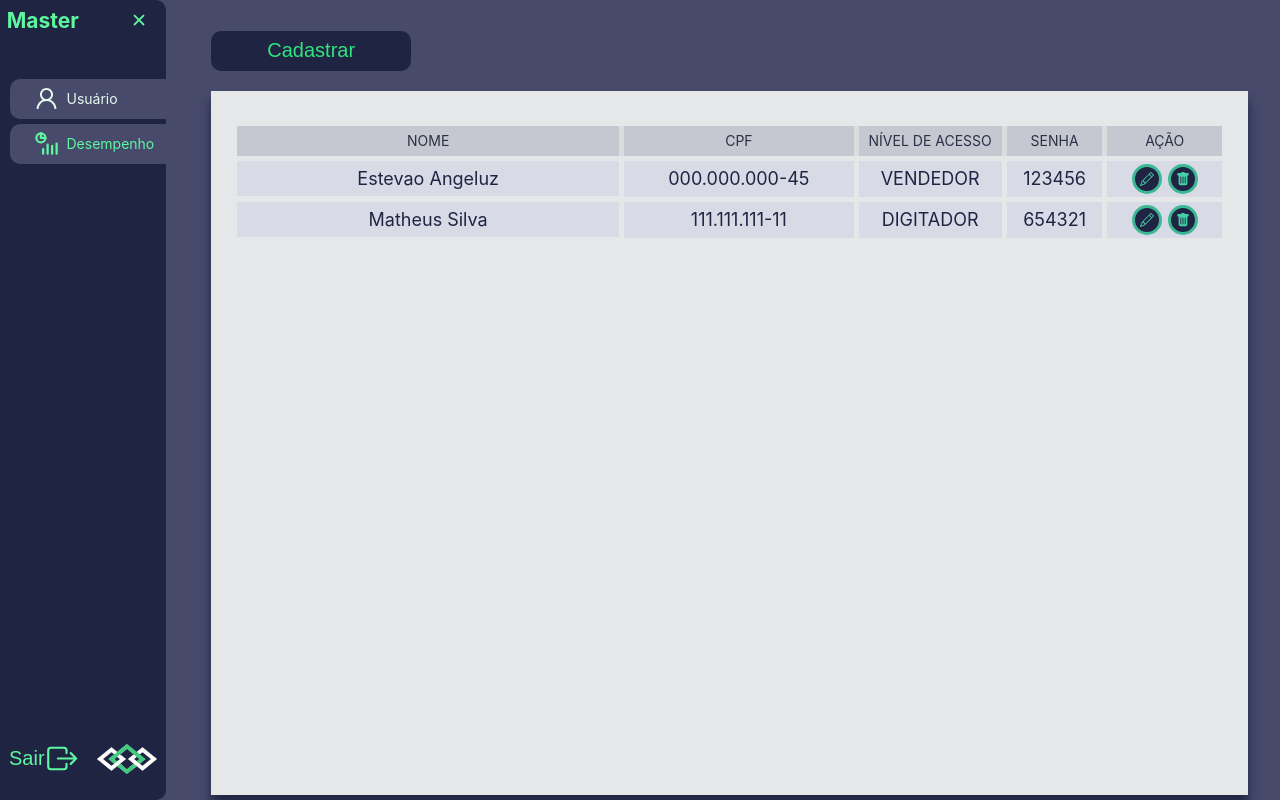
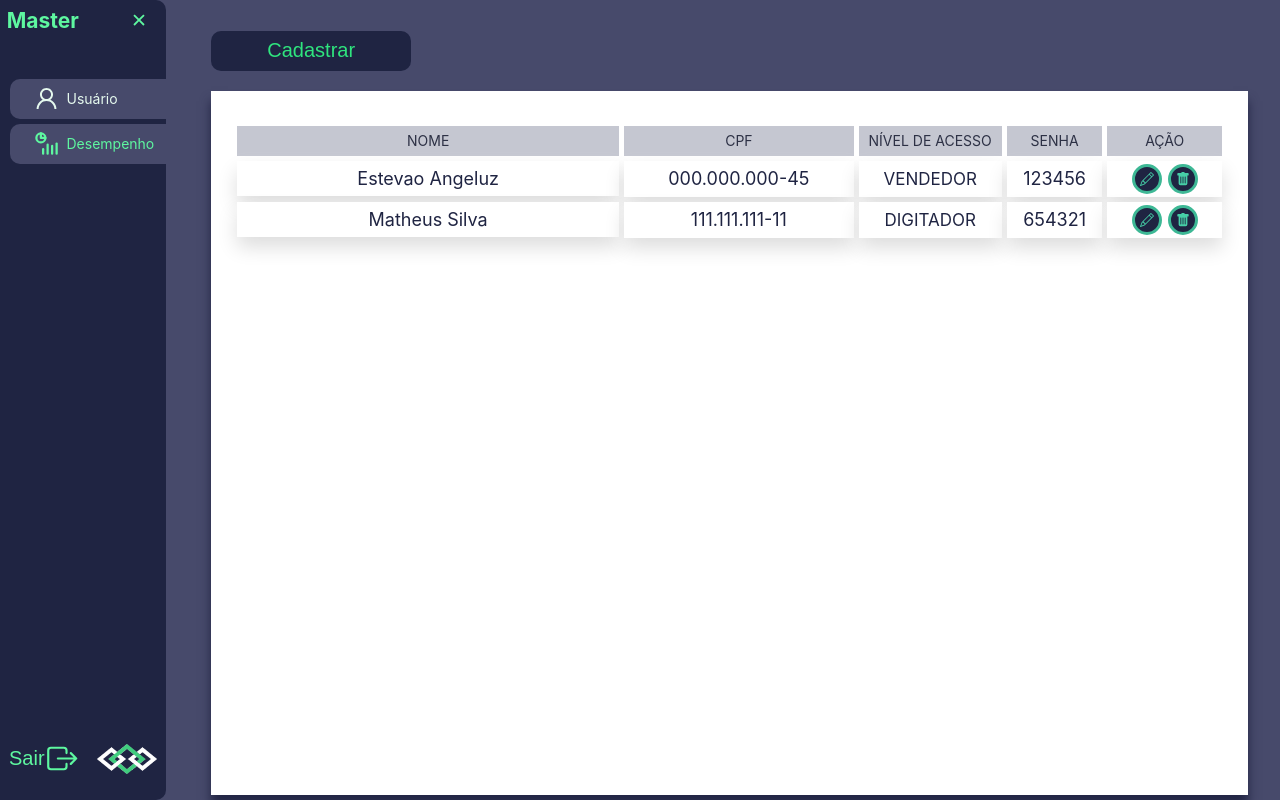
Before and after one commit to nicksonKLEY/metodologiaDeDesenvolvimento, a React (Create React App) app in the folder doc_board/: page /registerEmployee in a window 1280 px wide. Built offline with nearby package versions, Linux system fonts and the light colour scheme.

Commit message:
Changing the style of the RegisterEmployee page

```diff
--- a/doc_board/src/pages/Dashboard/RegisterUser/index.tsx
+++ b/doc_board/src/pages/Dashboard/RegisterUser/index.tsx
@@ -1,4 +1,4 @@
-import { useState } from 'react'
+import { useState, ChangeEvent } from 'react'
 import {
   ViewList,
   BtnRegister,
@@ -27,6 +27,7 @@ import {
   BtnAction,
   ColorIconAction,
 } from './style'
+import { mask } from '../../../components/masks/cpf'
 
 import { BsFillTrashFill, BsPencil } from 'react-icons/bs'
 
@@ -54,7 +55,7 @@ const createEmployeeSchema = yup.object().shape({
   cpf: yup
     .string()
     .required('CPF é obrigatório')
-    .max(12, 'O CPF deve contar 11 digitos'),
+    .max(14, 'O CPF deve conter 11 digitos'),
   senha: yup
     .string()
     .required('Senha é obrigatória')
@@ -84,6 +85,9 @@ export default function RegisterEmployee() {
     },
   ])
 
+  const handleInputChangeCPf = (event: ChangeEvent<HTMLInputElement>) => {
+    setCpf(mask(event.target.value))
+  }
   const [modal, setModal] = useState(false)
 
   const {
@@ -195,8 +199,9 @@ export default function RegisterEmployee() {
                 placeholder="CPF" // @ts-ignore
                 value={cpf}
                 name="cpf"
-                onChange={(e) => setCpf(e.target.value)}
+                onChange={handleInputChangeCPf}
               />
+
               {errors.cpf && <MsgError>{errors.cpf.message}</MsgError>}
 
               <Input
--- a/doc_board/src/pages/Dashboard/RegisterUser/style.tsx
+++ b/doc_board/src/pages/Dashboard/RegisterUser/style.tsx
@@ -38,7 +38,7 @@ export const ContainerList = styled.div`
 export const ViewList = styled.div`
   width: 97%;
   height: 88%;
-  background-color: #e6e7e8;
+  background-color: #ffffff;
   box-shadow: 0rem 1rem 1rem #222544;
   margin-top: 2rem;
   align-items: center;
@@ -70,7 +70,7 @@ export const HeaderList = styled.header`
   justify-content: space-between;
   width: 100%;
   height: 3rem;
-  background-color: #dcdcdf;
+  background-color: #ffffff;
 `
 export const NameUserHeader = styled.div`
   display: flex;
@@ -119,36 +119,41 @@ export const ActionPainel = styled.div`
 export const FieldName = styled(NameUserHeader)`
   height: 3.5rem;
   font-size: 1.8rem;
-  background-color: #d8dbe6;
+  background-color: #ffffff;
+  box-shadow: 0rem 1rem 2rem #dddddd;
   @media (max-width: 768px) {
-    font-size: 1.4rem;
+    font-size: 1.2rem;
   }
 `
 export const FieldCPf = styled(CPFUserHeader)`
   font-size: 1.8rem;
-  background-color: #d8dbe6;
+  background-color: #ffffff;
+  box-shadow: 0rem 1rem 2rem #dddddd;
   @media (max-width: 768px) {
     font-size: 1.2rem;
   }
 `
 export const FieldPassword = styled(PasswordUser)`
   font-size: 1.8rem;
-  background-color: #d8dbe6;
+  background-color: #ffffff;
+  box-shadow: 0rem 1rem 2rem #dddddd;
   @media (max-width: 768px) {
     font-size: 1.2rem;
   }
 `
 export const FieldAcessLevel = styled(AcessLeveluserHeader)`
-  font-size: 1.8rem;
-  background-color: #d8dbe6;
+  font-size: 1.7rem;
+  background-color: #ffffff;
+  box-shadow: 0rem 1rem 2rem #dddddd;
   @media (max-width: 768px) {
-    font-size: 1.2rem;
+    font-size: 1rem;
   }
 `
 export const FieldActionPainel = styled(ActionPainel)`
   display: flex;
   flex-direction: row;
-  background-color: #d8dbe6;
+  background-color: #ffffff;
+  box-shadow: 0rem 1rem 2rem #dddddd;
   @media (max-width: 768px) {
     font-size: 1.2rem;
   }
@@ -225,6 +230,7 @@ export const Input = styled.input`
     color: #060606;
   }
 `
+
 export const BtnCreateNewUser = styled.button`
   background-color: #40cd7e;
   border-width: 0.2rem;
```
